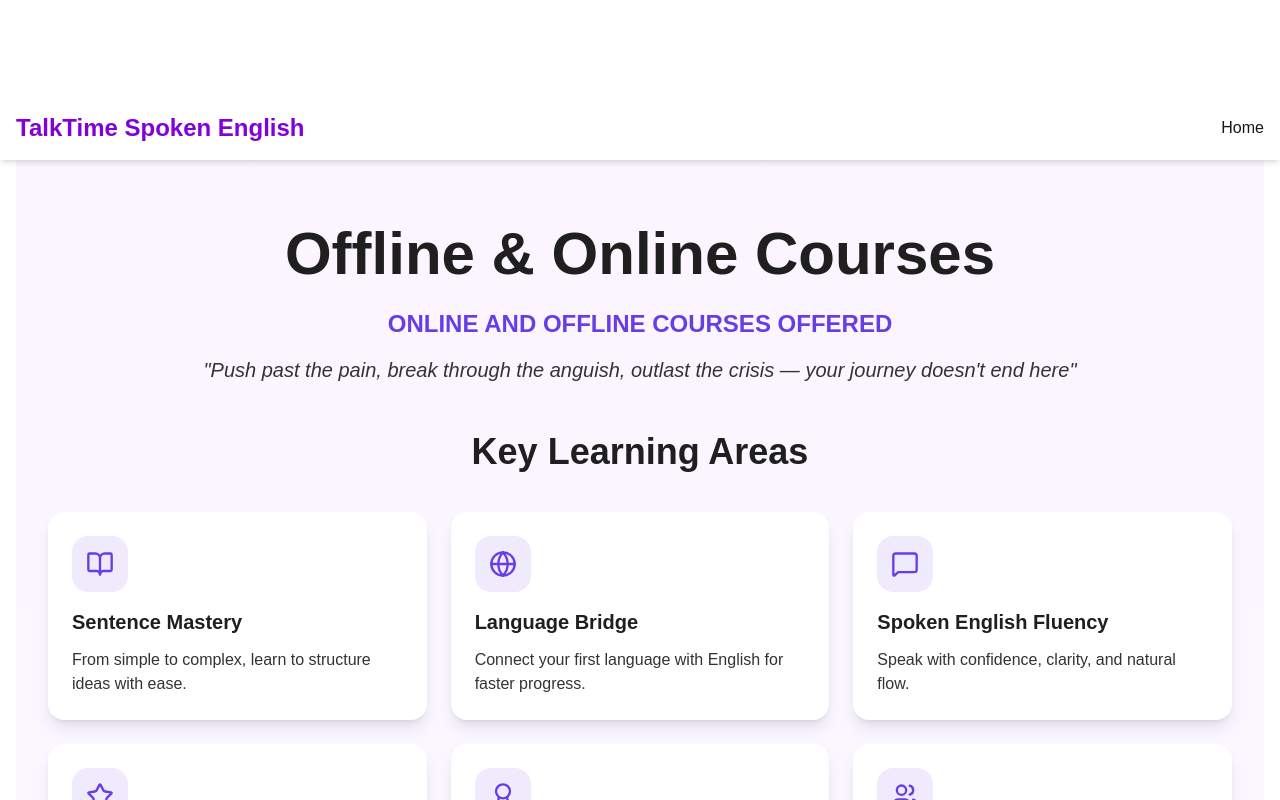
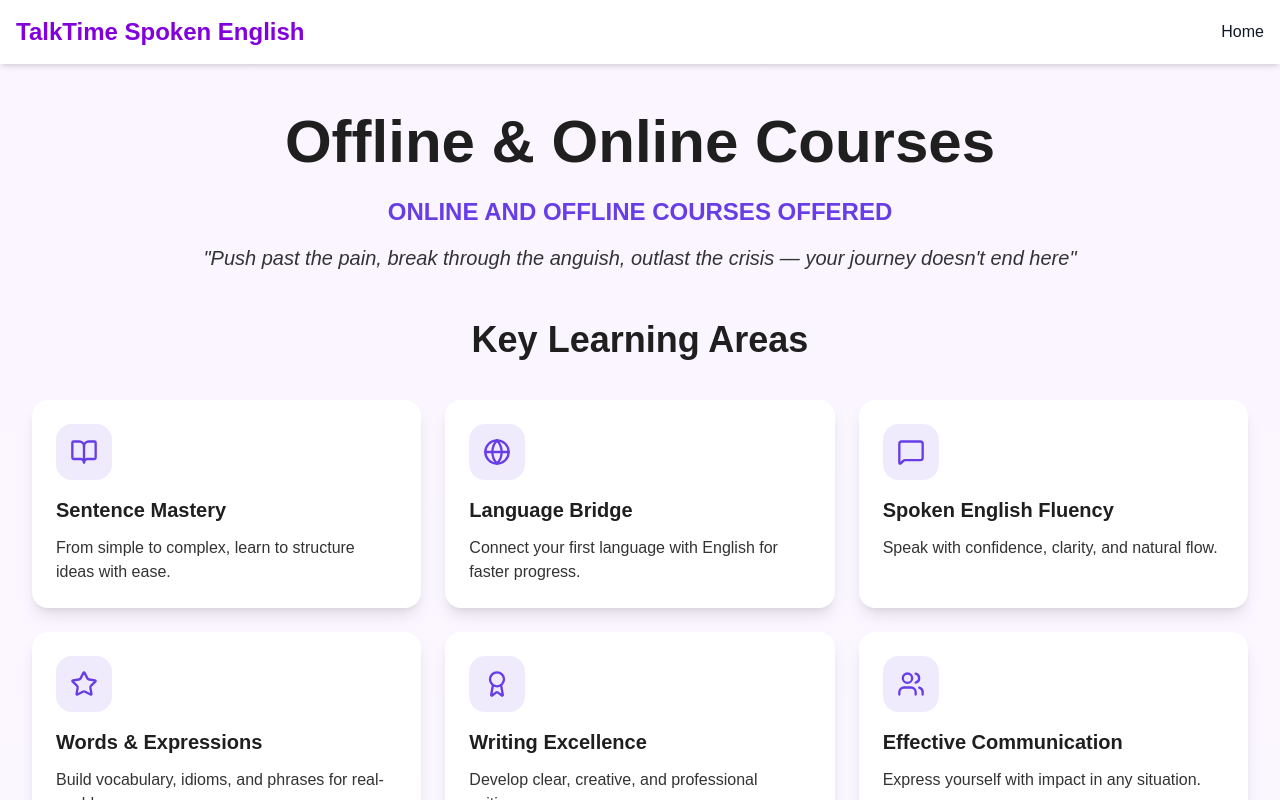
Before and after one commit to starvishuu-cyber/talktime, a Next.js app: page /english-speaking-courses in a window 1280 px wide. Shown: the top 800 px of the page. Built offline with nearby package versions, Linux system fonts and the light colour scheme.

Commit message:
fix corses page nav

```diff
--- a/app/english-speaking-courses/layout.tsx
+++ b/app/english-speaking-courses/layout.tsx
@@ -4,33 +4,32 @@ import { Geist, Geist_Mono } from "next/font/google";
 const geistSans = Geist({ variable: "--font-geist-sans", subsets: ["latin"] });
 const geistMono = Geist_Mono({ variable: "--font-geist-mono", subsets: ["latin"] });
 
-// Site Metadata
+// Page-specific Metadata
 export const metadata: Metadata = {
-  title: "TalkTime Spoken English - Best English Speaking Course in Delhi, India",
-  description: "Join TalkTime Spoken English, India's top English speaking institute in Delhi. Improve communication, fluency & confidence.",
+  title: "English Speaking Courses in Delhi - TalkTime Spoken English",
+  description: "Join TalkTime Spoken English courses in Delhi. Improve fluency, communication, and confidence with interactive classes and expert trainers.",
   keywords: "English speaking course, Spoken English Delhi, Personality development Delhi, Public speaking classes, TalkTime Spoken English",
   openGraph: {
-    title: "TalkTime Spoken English",
-    description: "Join TalkTime Spoken English, India's top English speaking institute in Delhi.",
-    url: "https://talktimespokenenglish.com/",
+    title: "English Speaking Courses in Delhi",
+    description: "Join TalkTime Spoken English courses in Delhi and improve your communication skills.",
+    url: "https://talktimespokenenglish.com/english-courses",
     images: ["/images/seo-banner.jpg"],
     type: "website",
   },
   twitter: {
     card: "summary_large_image",
-    title: "TalkTime Spoken English",
-    description: "Join TalkTime Spoken English, India's top English speaking institute in Delhi.",
+    title: "English Speaking Courses in Delhi",
+    description: "Join TalkTime Spoken English courses in Delhi and improve your communication skills.",
     images: ["/images/seo-banner.jpg"],
   },
   icons: { icon: "/favicon.ico", shortcut: "/favicon.ico", apple: "/apple-touch-icon.png" },
 };
 
-export default function RootLayout({ children }: { children: React.ReactNode }) {
+export default function EnglishCoursesLayout({ children }: { children: React.ReactNode }) {
   return (
-    <html lang="en">
-      <body className={`${geistSans.variable} ${geistMono.variable} antialiased bg-white text-gray-900`}>
-        {/* Navbar */}
-        <header className="w-full fixed z-50 bg-white shadow-md">
+    <div className={`${geistSans.variable} ${geistMono.variable} antialiased bg-white text-gray-900`}>
+      {/* Navbar (can be reused from root layout or customized) */}
+      <header className="w-full sticky top-0 z-50 bg-white shadow-md">
         <div className="max-w-7xl mx-auto px-4 py-4 flex justify-between items-center">
           <h1 className="text-2xl font-bold text-purple-700">TalkTime Spoken English</h1>
           <nav className="space-x-6">
@@ -40,17 +39,13 @@ export default function RootLayout({ children }: { children: React.ReactNode })
       </header>
 
       {/* Main Content */}
-        <main className="flex-1 w-full max-w-7xl mx-auto px-4 py-8 mt-24">
         {children}
-        </main>
-
       {/* Footer */}
       <footer className="w-full bg-gray-100 mt-auto py-6">
         <div className="max-w-7xl mx-auto px-4 text-center text-gray-700">
           &copy; {new Date().getFullYear()} TalkTime Spoken English. All rights reserved.
         </div>
       </footer>
-      </body>
-    </html>
+    </div>
   );
 }
--- a/app/english-speaking-courses/page.tsx
+++ b/app/english-speaking-courses/page.tsx
@@ -228,7 +228,7 @@ export default function CoursesPage() {
     <div className="bg-gradient-to-b from-purple-50 to-white">
 
       {/* Hero Section */}
-      <section className="py-16 md:py-24 px-4 sm:px-6 lg:px-8">
+      <section className="py-10 md:py-12 px-4 sm:px-6 lg:px-8">
         <div className="max-w-7xl mx-auto">
           <motion.div
             initial={{ opacity: 0, y: 20 }}
```
Lines whose indentation alone changed are shown as unchanged.
